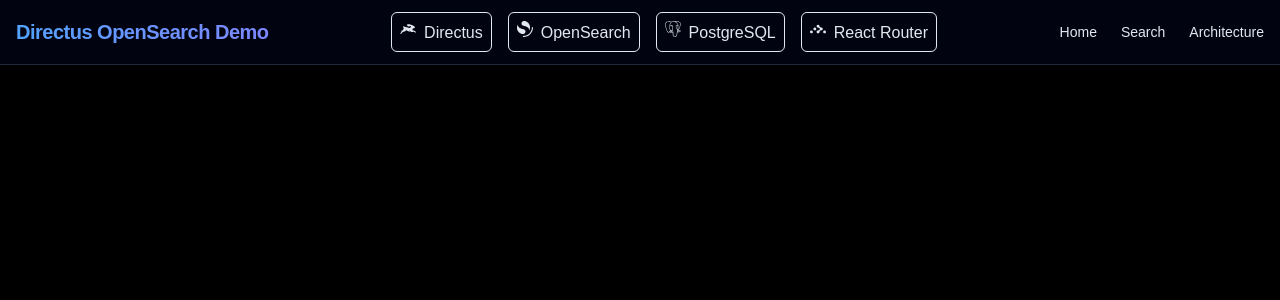
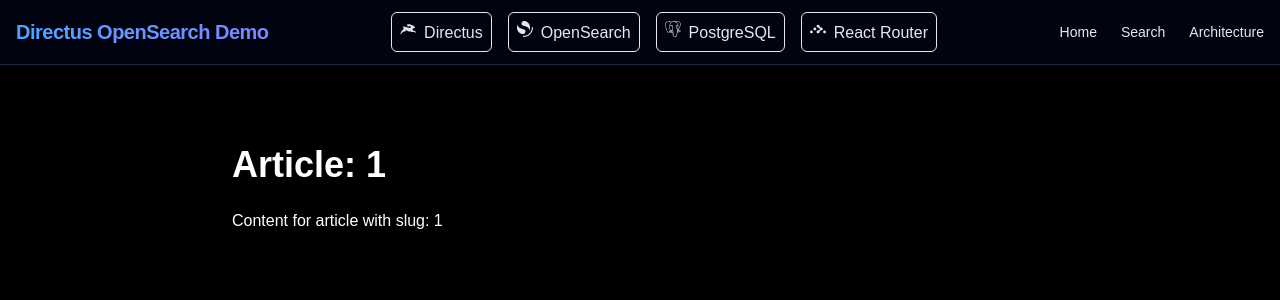
Before and after one commit to codersgod/directus-opensearch-demo, a Next.js app: page /articles/1 in a window 1280 px wide. Shown: the top 300 px of the page. Built offline with nearby package versions, Linux system fonts and the light colour scheme.

Commit message:
updating directus page

```diff
--- a/app/articles/[slug]/page.tsx
+++ b/app/articles/[slug]/page.tsx
@@ -22,9 +22,8 @@
   }
 
   return (
-    <main className="max-w-4xl mx-auto p-10">
+    <main className="max-w-4xl mx-auto p-10 text-white">
       <h1 className="text-4xl font-bold">{article.title}</h1>
-
       <p className="mt-6">{article.content}</p>
     </main>
   );
```
